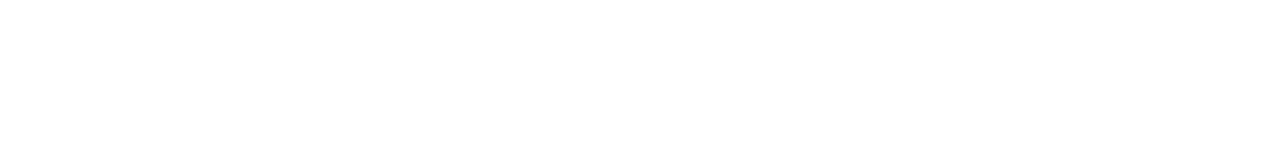
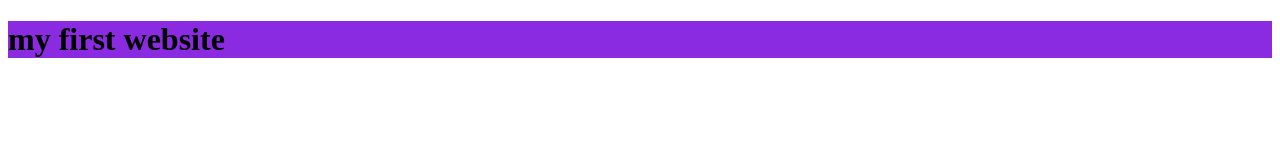
Before and after one commit to Fatima4680/my-simple-website, a plain HTML site: page index.html in a window 1280 px wide. Drawn offline with Linux system fonts and the light colour scheme.

Commit message:
second commit

```diff
--- a/index.html
+++ b/index.html
@@ -4,8 +4,10 @@
     <meta charset="UTF-8">
     <meta name="viewport" content="width=device-width, initial-scale=1.0">
     <title>Document</title>
+    <link rel = "stylesheet" href="styles/blog.css">
 </head>
 <body>
+    <h1>my first website</h1>
 
 </body>
 </html>
--- /dev/null
+++ b/styles/blog.css
@@ -0,0 +1,3 @@
+h1{
+    background-color: blueviolet;
+}
```
